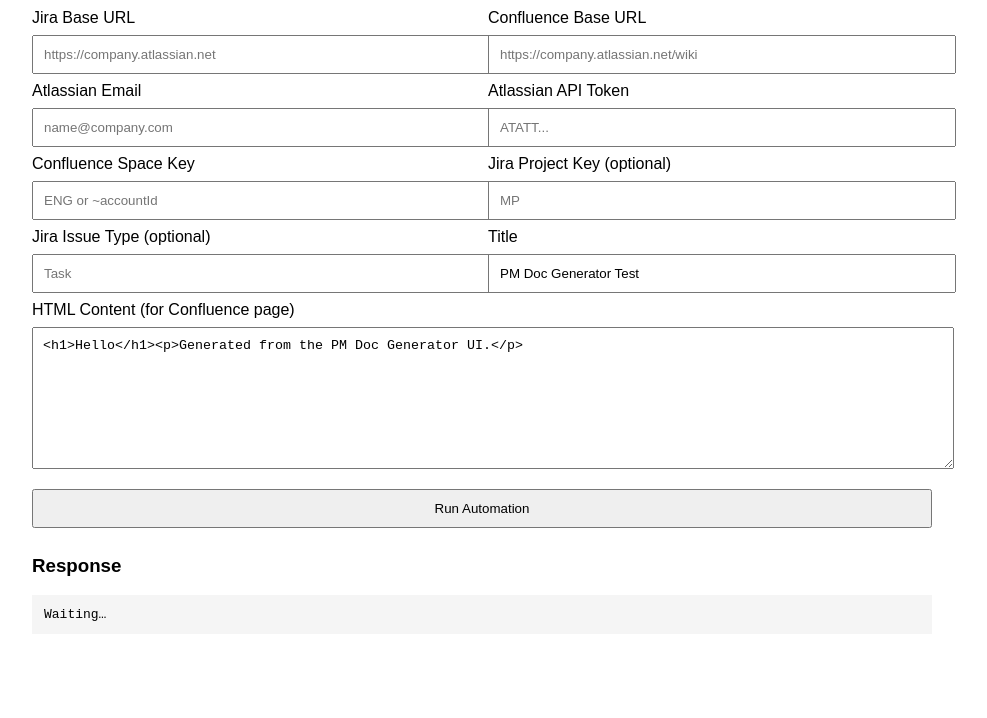
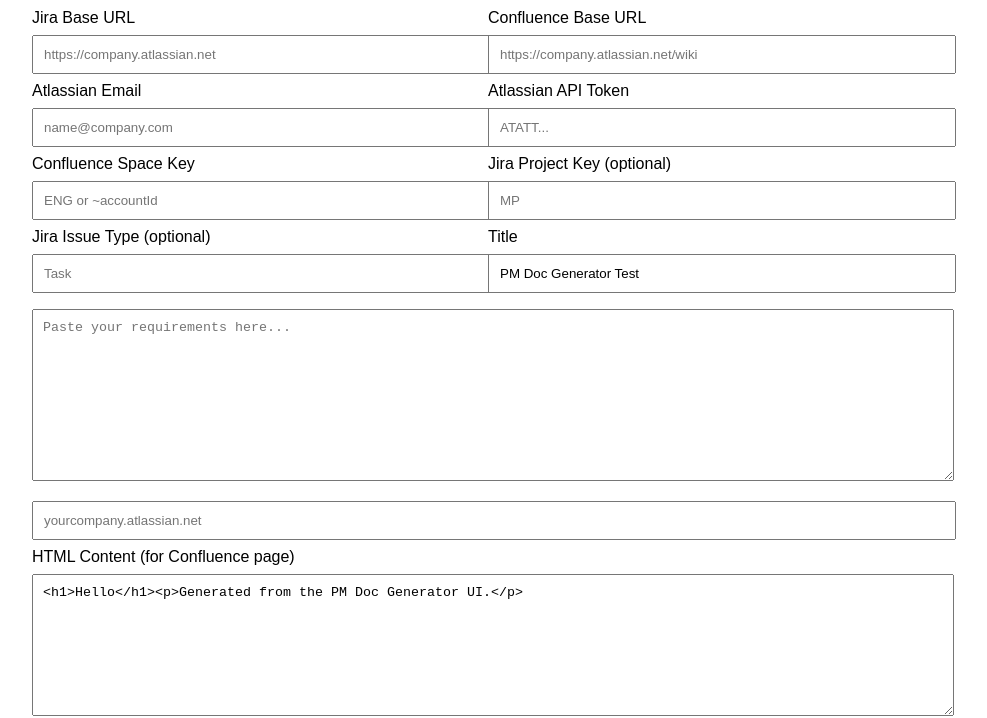
Before and after one commit to prtksha-droid/pm-doc-generator, a website: page index.html in a window 1280 px wide. Shown: the part 90-808 px from the top of the page, without its empty margins (158-1145 px from the left). Drawn offline with Linux system fonts and the light colour scheme.

```diff
--- a/index.html
+++ b/index.html
@@ -60,6 +60,8 @@
         <input name="title" value="PM Doc Generator Test" required />
       </div>
     </div>
+  <textarea name="requirementsText" rows="10" placeholder="Paste your requirements here..." required></textarea>
+<input name="tenantDomain" placeholder="yourcompany.atlassian.net" required />
 
     <label>HTML Content (for Confluence page)</label>
     <textarea name="htmlContent" rows="8"><h1>Hello</h1><p>Generated from the PM Doc Generator UI.</p></textarea>
```
